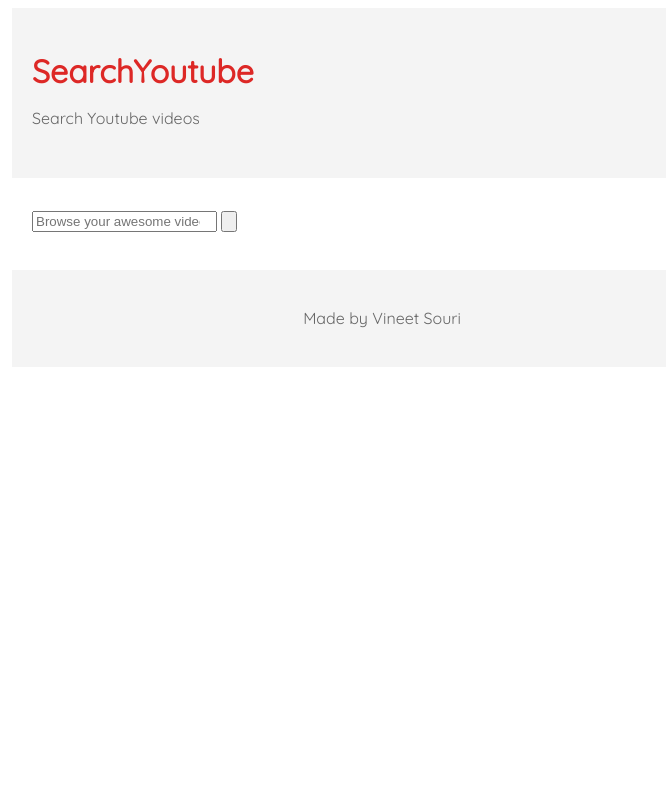
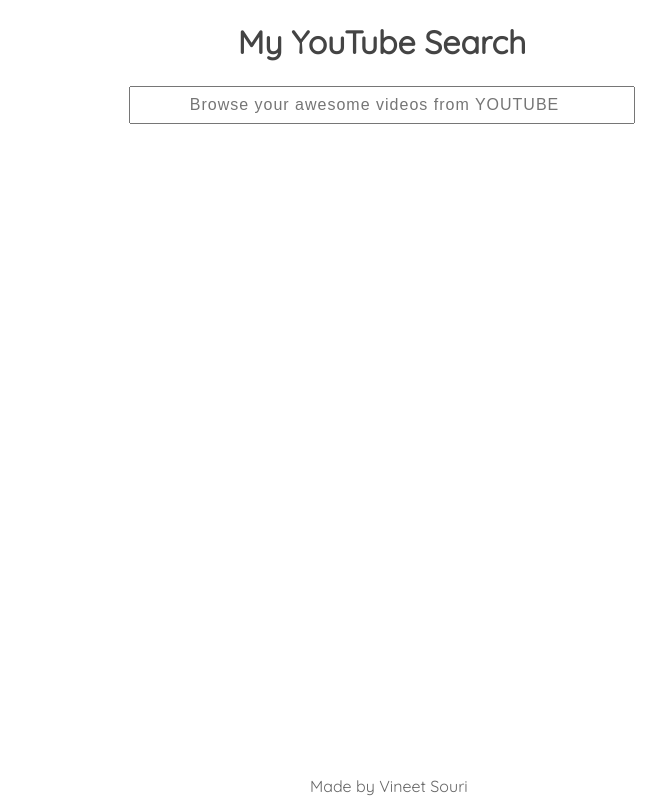
Before and after one commit to vineetsouri/MySearch, a plain HTML site: page index.html in a window 1280 px wide. Shown: the whole page, without its empty margins (258-924 px from the left). Drawn offline with nearby package versions, Linux system fonts and the light colour scheme.

Commit message:
changed the stylings and input in html files

```diff
--- a/css/style.css
+++ b/css/style.css
@@ -8,42 +8,75 @@ a{
   text-decoration: none;
 }
 
-#container{
-  width: 740px;
-  background: #fff;
-  margin: auto;
+.main-row {
+  margin-top: 30px;
 }
 
-.clearfix{
-  clear:both;
+.search-row {
+  margin-top: 30px;
 }
 
-header{
-  padding: 30px 20px;
-  background: #f4f4f4;
-}
-header h1{
-  color: #dd2826;
+hr {
+  border-top: 1px solid #E2DFDF;
 }
 
-section{
-  padding: 30px 20px 20px 20px;
+h2 {
+  color: #444;
+  text-align: center;
+  font-size: 2em;
 }
 
-footer{
-  padding: 20px;
-  background: #f4f4f4;
+form {
   text-align: center;
 }
 
-#search-form{
-  display: block;
-  margin-bottom: 15px;
+#input-search {
+  width: 40%;
+  margin:0 auto;
+  padding: 8px 7px;
+  display: inline-block;
+  font-size: 16px;
+  letter-spacing: 1px;
+  text-align:center;
 }
 
-.fieldcontainer{
-  display: block;
-  position: relative;
-  width: 90%
-  margin: 0 auto;
+#footer{
+  text-align: center;
+  bottom: 0px;
+  position: absolute;
+  margin-left: 35em;
 }
+
+.results-row {
+  margin-top: 30px;
+}
+
+#results {
+  padding: 30px;
+}
+
+#results img {
+  width: 100%;
+}
+
+#results h3 {
+  font-size: 1.5em;
+  color: #444;
+}
+
+.channel-meta {
+  font-size: 15px;
+}
+
+.channel-meta i {
+  color:#444;
+}
+
+#buttons {
+  text-align: center;
+  margin-bottom: 30px;
+}
+
+#prev-button {
+  margin-right: 5px;
+}
--- a/index.html
+++ b/index.html
@@ -5,29 +5,28 @@
   <meta http-equiv="X-UA-Compatible" content="IE=edge">
   <title>My Search</title>
   <link href='https://fonts.googleapis.com/css?family=Quicksand' rel='stylesheet' type='text/css'>
+  <link rel="stylesheet" href="https://maxcdn.bootstrapcdn.com/font-awesome/4.4.0/css/font-awesome.min.css">
   <link rel="stylesheet" href="css/style.css">
   <link rel="stylesheet" href="http://code.jquery.com/jquery-2.1.4.min.js">
-  <link rel="stylesheet" href="js/script.css">
+  <link rel="stylesheet" href="js/script.js">
 </head>
 <body>
-  <div id="container">
-    <header>
-      <h1>Search<span>Youtube</span></h1>
-      <p>Search Youtube videos</p>
-    </header>
-    <section>
-      <form id="search-form" name = "search-form" onsubmit="return search()">
-        <div class="fieldcontainer">
-          <input type="search" id="query" class="search-field" placeholder="Browse your awesome videos from YOUTUBE">
-          <input type="submit" name="search-btn" id="search-btn" value="">
-        </div>
-      </form>
-      <ul id="results"></ul>
-      <div id="buttons"></div>
-    </section>
-    <footer>
-      <p>Made by Vineet Souri</p>
-    </footer>
+  <div class="container">
+      <div class="row main-row">
+        <h2>My YouTube Search</h2>
+      </div>
+      <div class="row search-row">
+       <div class="col-md-12">
+         <form id="search-form" onsubmit="return search()">
+          <div class="form-group">
+            <input type="search" class="form-control" id="input-search" placeholder="Browse your awesome videos from YOUTUBE">
+          </div>
+        </form>
+      </div>
+    </div>
+    <div id="results"></div>
+    <div id="buttons"></div>
+    <div id="footer">Made by Vineet Souri</div>
   </div>
 </body>
 </html>
```
